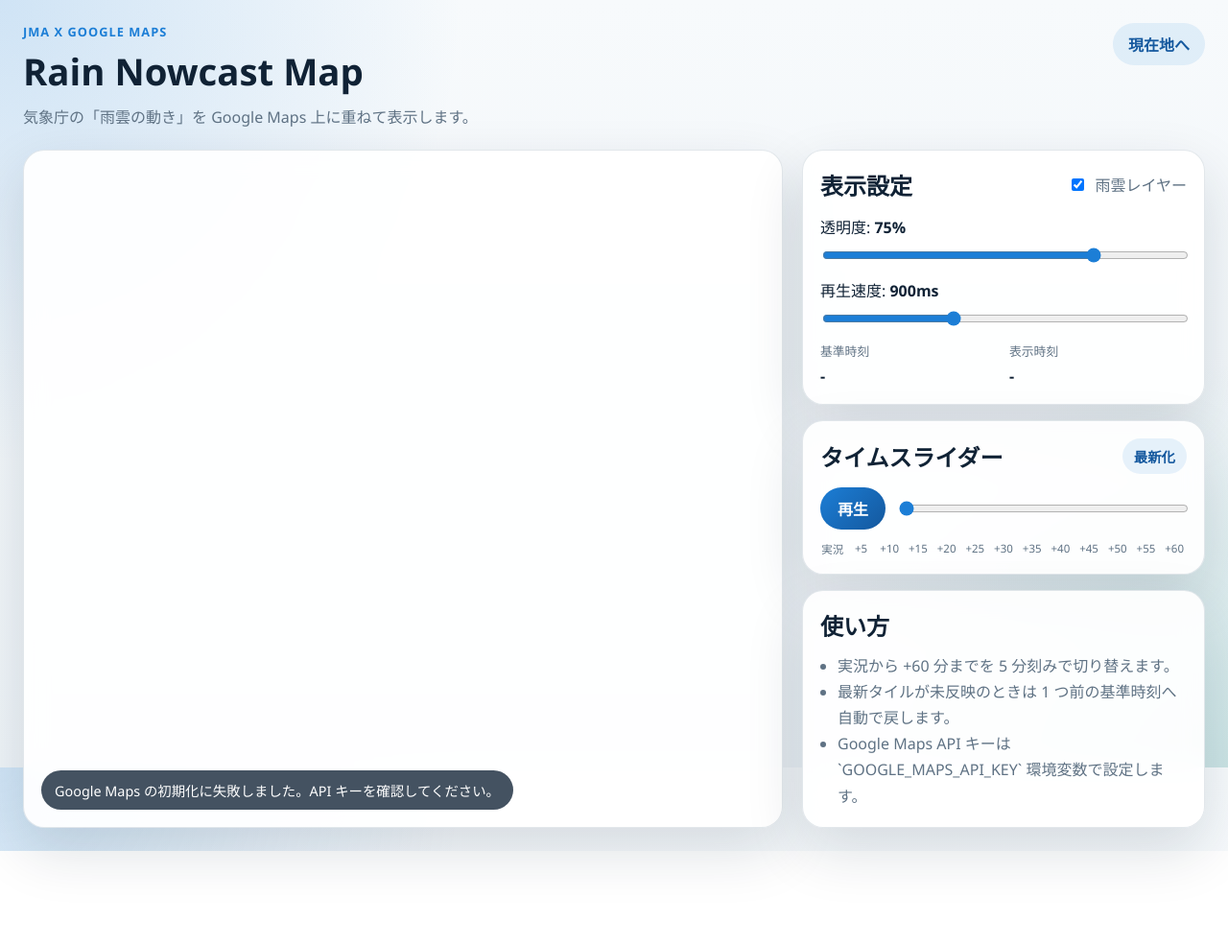
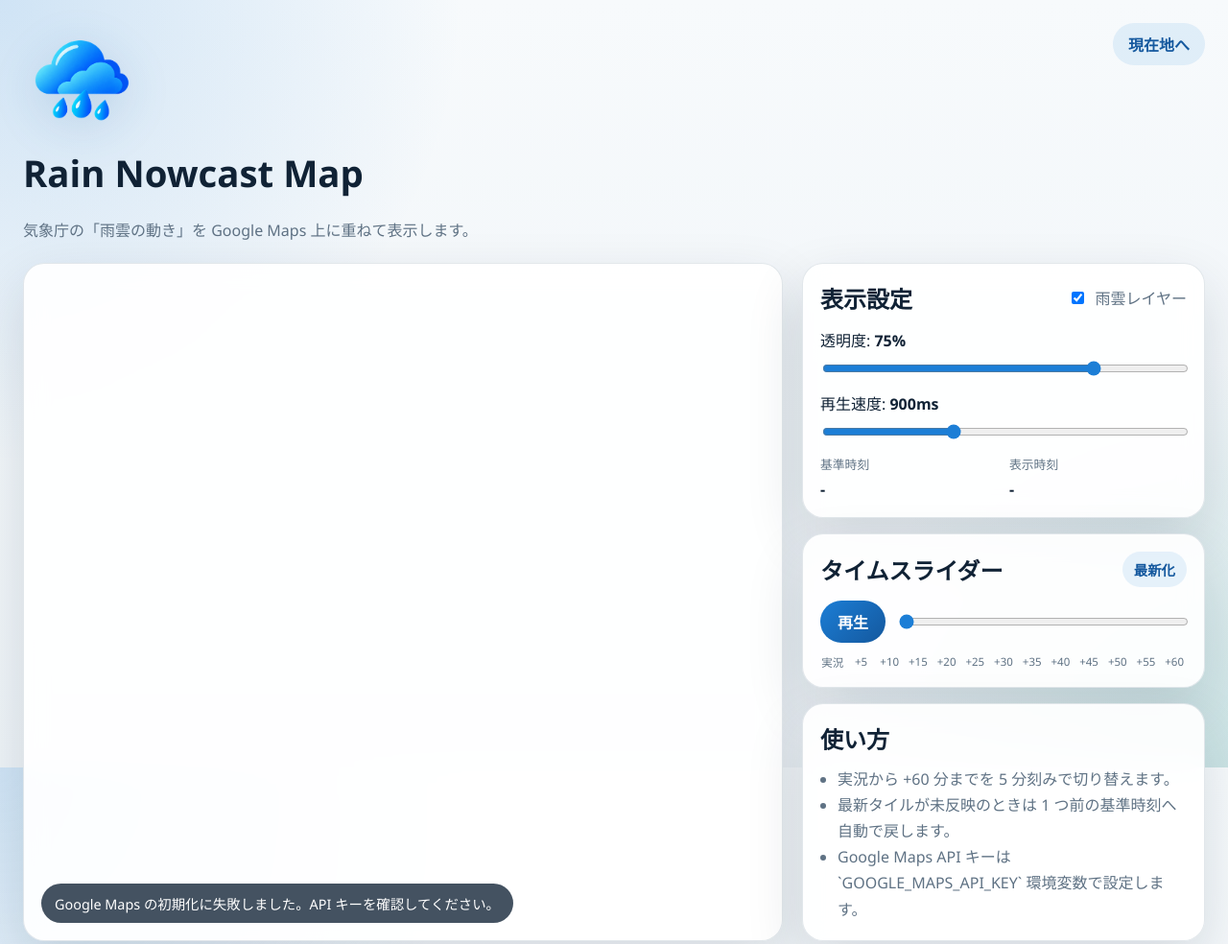
Before and after one commit to KickboxerJ0322/rain-map, a website: page public/index.html in a window 1280 px wide. Shown: the top 984 px of the page at 96% size. Before the commit the page ends 887 px from the top, so only its background shows below. Drawn offline with Linux system fonts and the light colour scheme.

Commit message:
Add site logo and favicon

```diff
--- a/public/index.html
+++ b/public/index.html
@@ -4,13 +4,14 @@
     <meta charset="utf-8">
     <meta name="viewport" content="width=device-width, initial-scale=1">
     <title>Rain Nowcast Map</title>
+    <link rel="icon" type="image/png" href="/rain-map_logo.png">
     <link rel="stylesheet" href="/style.css">
   </head>
   <body>
     <div class="app-shell">
       <header class="topbar">
-        <div>
-          <p class="eyebrow">JMA x Google Maps</p>
+        <div class="brand-block">
+          <img class="brand-logo" src="/rain-map_logo.png" alt="Rain Nowcast Map logo">
           <h1>Rain Nowcast Map</h1>
           <p class="subcopy">気象庁の「雨雲の動き」を Google Maps 上に重ねて表示します。</p>
         </div>
--- a/public/style.css
+++ b/public/style.css
@@ -44,19 +44,21 @@ body {
   margin-bottom: 20px;
 }
 
-.eyebrow {
-  margin: 0 0 6px;
-  font-size: 0.8rem;
-  font-weight: 700;
-  letter-spacing: 0.08em;
-  text-transform: uppercase;
-  color: var(--accent);
-}
-
 h1,
 h2,
 p {
   margin: 0;
+}
+
+.brand-block {
+  display: grid;
+  gap: 12px;
+}
+
+.brand-logo {
+  width: clamp(84px, 10vw, 118px);
+  height: auto;
+  filter: drop-shadow(0 10px 24px rgba(20, 88, 158, 0.16));
 }
 
 h1 {
```
Also changed, not shown: public/rain-map_logo.png (added).
